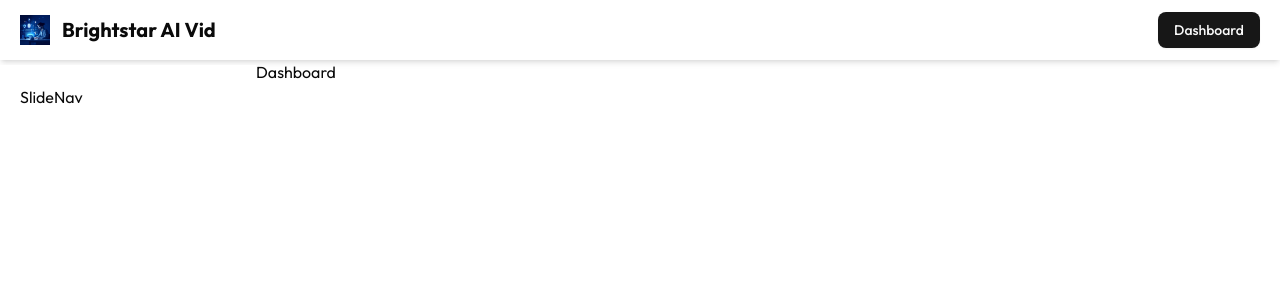
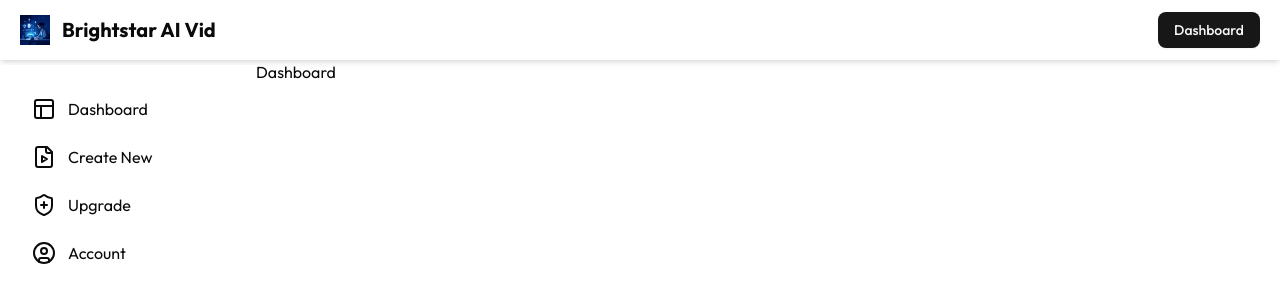
Before and after one commit to brightstar-moxi/AI-Project, a Next.js app: page /dashboard in a window 1280 px wide. Shown: the top 302 px of the page. Built offline with nearby package versions, Linux system fonts and the light colour scheme; no server answers.

Commit message:
dashboard updated

```diff
--- a/app/dashboard/_components/SlideNav.jsx
+++ b/app/dashboard/_components/SlideNav.jsx
@@ -1,5 +1,5 @@
 
-import { PanelsTopLeft } from 'lucide-react'
+import { CircleUserIcon, FileVideo, PanelsTopLeft, ShieldPlus } from 'lucide-react'
 import React from 'react'
 
 const SlideNav = () => {
@@ -15,19 +15,19 @@ const SlideNav = () => {
             id:1,
             name:"Create New",
             path:'/create-new',
-            icon:PanelsTopLeft
+            icon:FileVideo
         },
         {
             id:1,
             name:"Upgrade",
             path:'/upgrade',
-            icon:PanelsTopLeft
+            icon:ShieldPlus
         },
         {
             id:1,
             name:"Account",
             path:'/account',
-            icon:PanelsTopLeft
+            icon:CircleUserIcon
         },
         // {
         //     id:1,
@@ -37,7 +37,16 @@ const SlideNav = () => {
         // },
     ]
   return (
-    <div className='w-64 h-screen shodow-md p-5'>SlideNav</div>
+    <div className='w-64 h-screen shodow-md p-5'>
+        <div>
+            {MenOption.map((item,index)=>(
+                <div className='flex items-center gap-3 p-3'>
+                <item.icon/>
+                <h2>{item.name}</h2>
+                </div>
+            ))}
+        </div>
+    </div>
   )
 }
 
```
